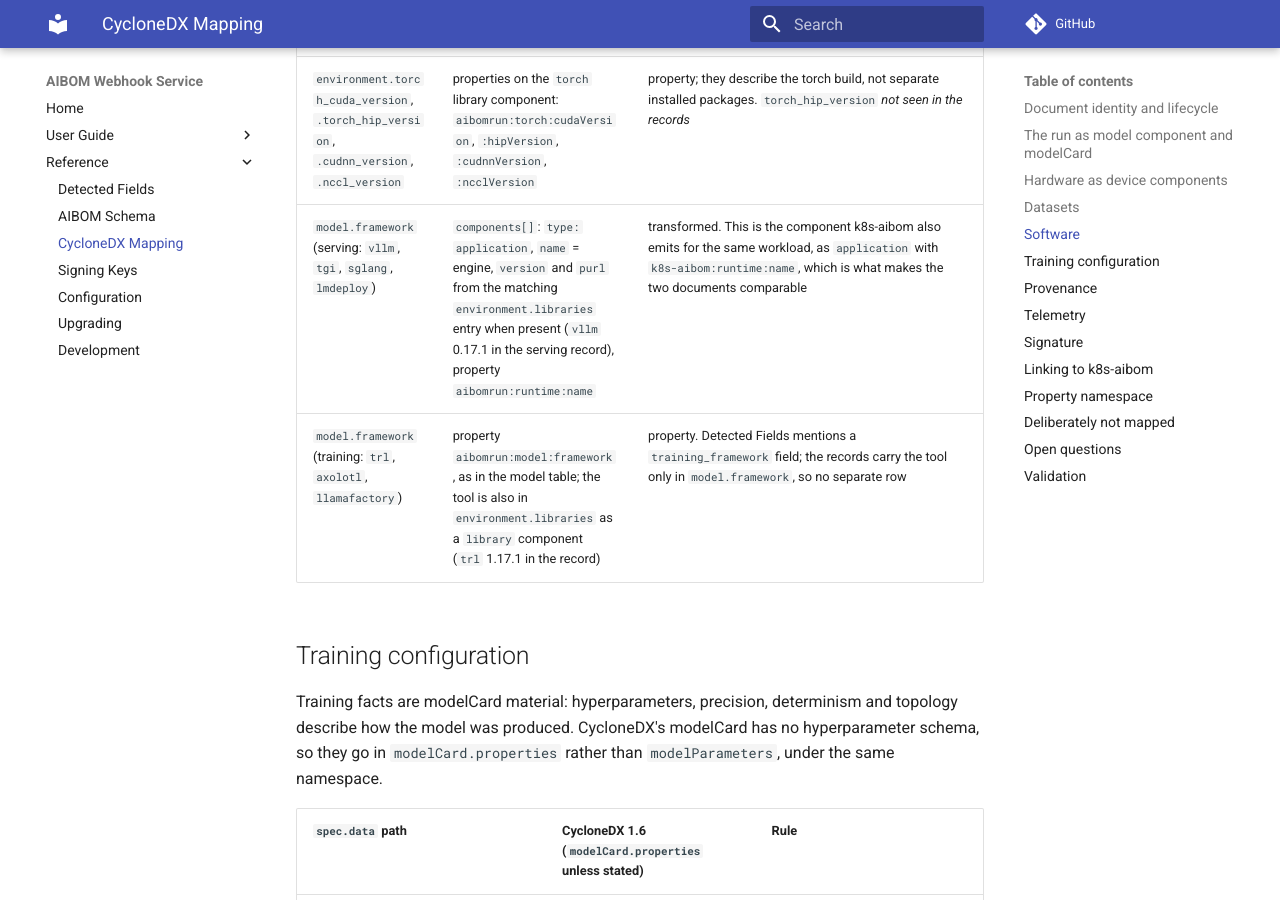
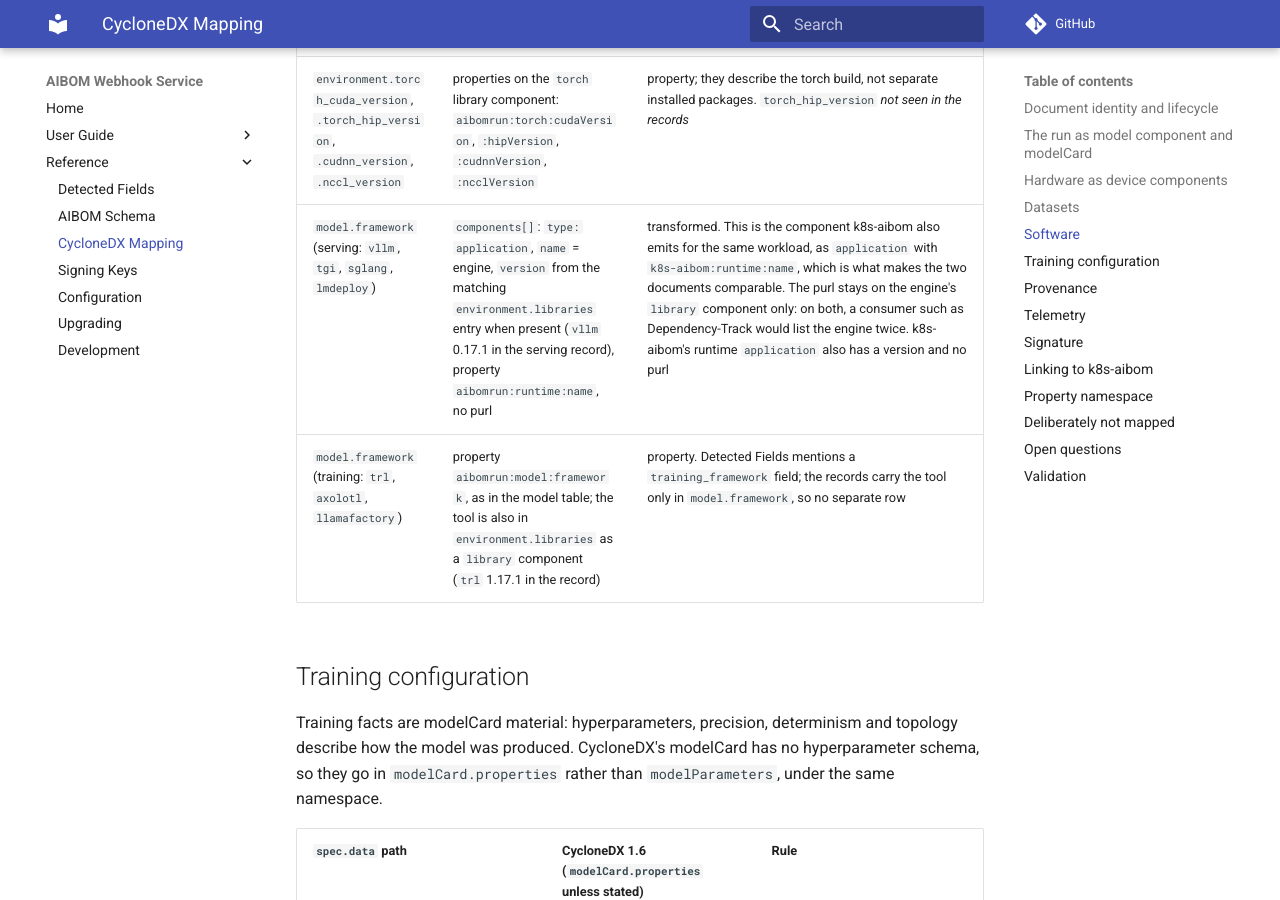
Before and after one commit to gavinsan33/aibom-webhook-service, an MkDocs documentation site: the page built from docs/reference/cyclonedx-mapping.md, in a window 1280 px wide and 900 px high, scrolled down 9503 px. Built offline with MkDocs 1.6.1 and Material for MkDocs 9.7.7, drawn with Linux system fonts in a browser that asks for light colours; comment, search, counter and statistics services are not loaded.

Commit message:
Keep the serving engine's purl on its library component only

```diff
--- a/docs/examples/cyclonedx/sample-serving-run.cdx.json
+++ b/docs/examples/cyclonedx/sample-serving-run.cdx.json
@@ -879,8 +879,7 @@
           "value": "false"
         }
       ],
-      "version": "0.17.1+a03ca76a.nv26.3.46967107.cu132",
-      "purl": "pkg:pypi/vllm@0.17.1%2Ba03ca76a.nv26.3.46967107.cu132"
+      "version": "0.17.1+a03ca76a.nv26.3.46967107.cu132"
     }
   ],
   "dependencies": [
--- a/docs/reference/cyclonedx-mapping.md
+++ b/docs/reference/cyclonedx-mapping.md
@@ -96,7 +96,7 @@ Every dataset component is also referenced from `modelCard.modelParameters.datas
 | `environment.python_version` | `components[]`: `type: platform`, `name: python`, `version`, `purl: pkg:generic/python@<version>` | transformed |
 | `environment.libraries{dist: version}` | one `components[]` entry per library: `type: library`, `name`, `version`, `purl: pkg:pypi/<normalized name>@<version>` | transformed. Distribution names are normalised per PEP 503 for the purl. The records carry NVIDIA container builds with local version labels (`2.11.0a0+a6c236b9fd.nv26.3.46836102`); the purl keeps the full string as the version with `+` percent-encoded as `%2B` (`pkg:pypi/torch@2.11.0a0%2Ba6c236b9fd.nv26.3.46836102`), which is the canonical form the reference libraries write and what a consumer comparing purls as strings will match; such a version will not resolve on PyPI, which is correct: it is not a PyPI release |
 | `environment.torch_cuda_version`, `.torch_hip_version`, `.cudnn_version`, `.nccl_version` | properties on the `torch` library component: `aibomrun:torch:cudaVersion`, `:hipVersion`, `:cudnnVersion`, `:ncclVersion` | property; they describe the torch build, not separate installed packages. `torch_hip_version` *not seen in the records* |
-| `model.framework` (serving: `vllm`, `tgi`, `sglang`, `lmdeploy`) | `components[]`: `type: application`, `name` = engine, `version` and `purl` from the matching `environment.libraries` entry when present (`vllm` 0.17.1 in the serving record), property `aibomrun:runtime:name` | transformed. This is the component k8s-aibom also emits for the same workload, as `application` with `k8s-aibom:runtime:name`, which is what makes the two documents comparable |
+| `model.framework` (serving: `vllm`, `tgi`, `sglang`, `lmdeploy`) | `components[]`: `type: application`, `name` = engine, `version` from the matching `environment.libraries` entry when present (`vllm` 0.17.1 in the serving record), property `aibomrun:runtime:name`, no purl | transformed. This is the component k8s-aibom also emits for the same workload, as `application` with `k8s-aibom:runtime:name`, which is what makes the two documents comparable. The purl stays on the engine's `library` component only: on both, a consumer such as Dependency-Track would list the engine twice. k8s-aibom's runtime `application` also has a version and no purl |
 | `model.framework` (training: `trl`, `axolotl`, `llamafactory`) | property `aibomrun:model:framework`, as in the model table; the tool is also in `environment.libraries` as a `library` component (`trl` 1.17.1 in the record) | property. Detected Fields mentions a `training_framework` field; the records carry the tool only in `model.framework`, so no separate row |
 
 ## Training configuration
```
